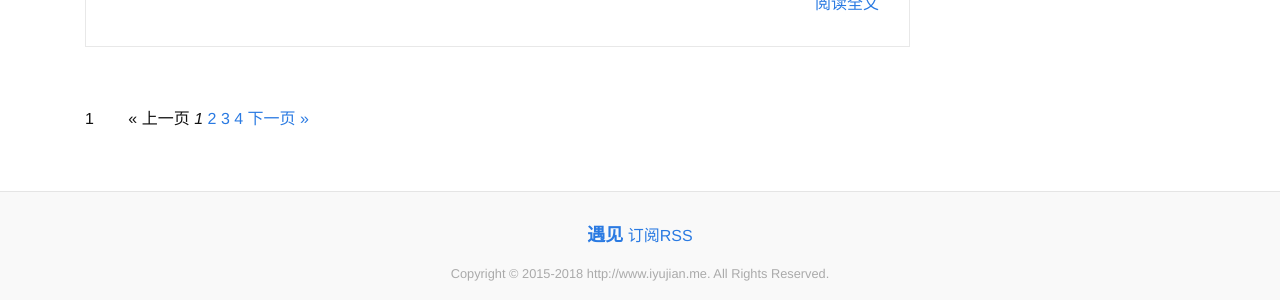
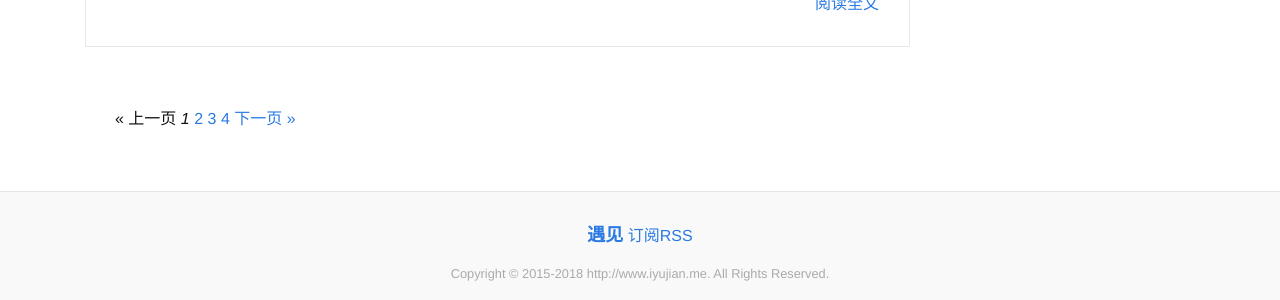
Before and after one commit to iyujian/iyujian.github.io, a Jekyll site: the page built from index.html, in a window 1280 px wide and 900 px high, scrolled down 2807 px. Shown: the part 587-887 px from the top of the window. Built offline with Jekyll 4.4.1, drawn with Linux system fonts in a browser that asks for light colours; nearby versions of some CDN libraries; the list of posts is cut into pages by our own code; comment, search, counter and statistics services are not loaded.

Commit message:
paginator

```diff
--- a/index.html
+++ b/index.html
@@ -34,8 +34,7 @@ layout: default
         {% endfor %}
     </div>
 
-{{ paginator.page }}
-    {% if paginator.total_pages > 1 %}
+  {% if paginator.total_pages > 1 %}
 	<div class="pagination">
 	  {% if paginator.previous_page %}
       {% if paginator.page == 2 %}
```
